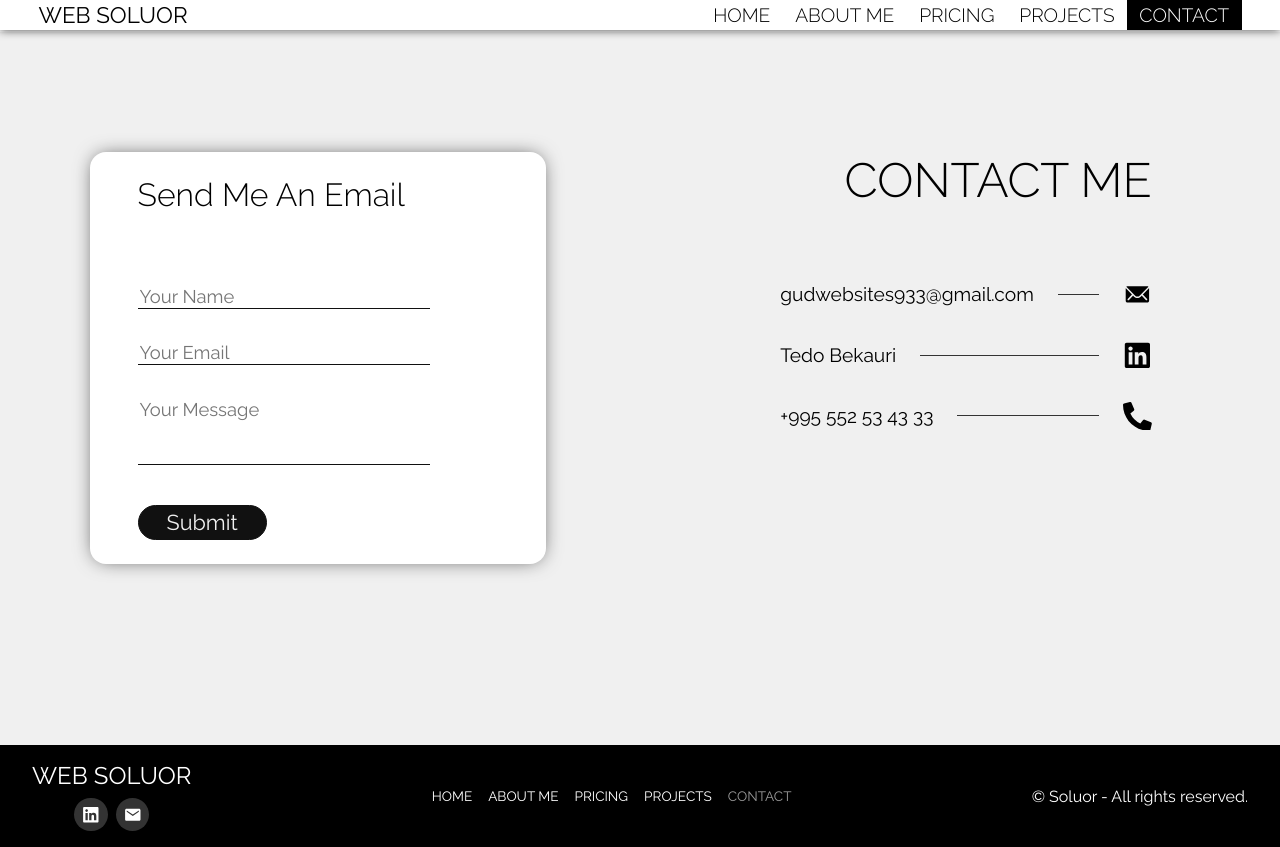
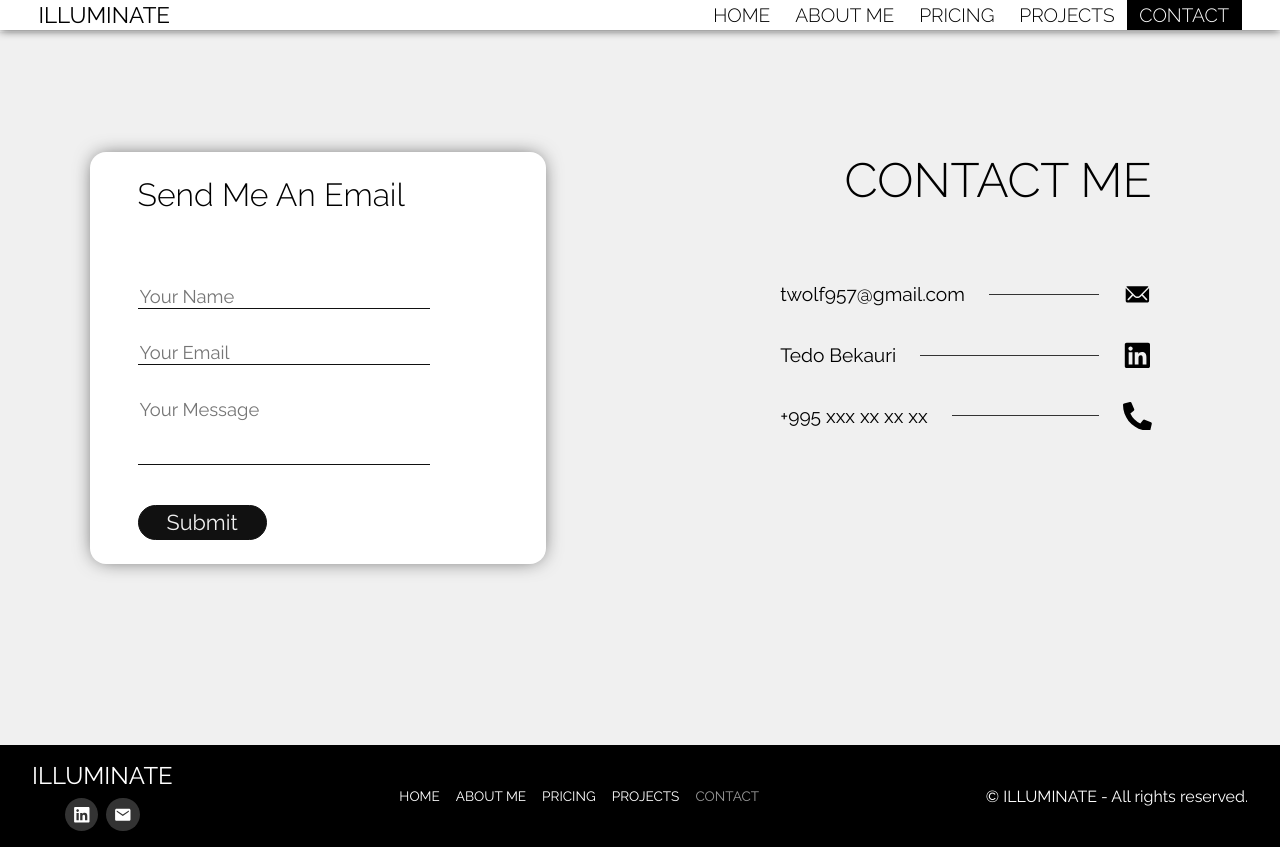
Before and after one commit to MrL1quid/illuminate-prod, a React (Vite) app: page /contact in a window 1280 px wide. Built offline with nearby package versions, Linux system fonts and the light colour scheme.

Commit message:
Name change, Logo change

```diff
--- a/index.html
+++ b/index.html
@@ -2,7 +2,7 @@
 <html lang="en">
   <head>
     <meta charset="UTF-8" />
-    <link rel="icon" type="image/png" href="/soluor.ico" />
+    <link rel="icon" type="image/png" href="/icon.ico" />
     <link rel="preconnect" href="https://fonts.googleapis.com" />
     <link rel="preconnect" href="https://fonts.gstatic.com" crossorigin />
     <link
@@ -10,7 +10,7 @@
       rel="stylesheet"
     />
     <meta name="viewport" content="width=device-width, initial-scale=1.0" />
-    <title>WEB SOLUOR</title>
+    <title>ILLUMINATE</title>
   </head>
   <body>
     <div id="root"></div>
--- a/src/Components/Footer.jsx
+++ b/src/Components/Footer.jsx
@@ -17,7 +17,7 @@ const Footer = () => {
   return (
     <div className={styles.footer}>
       <div className={styles["logo-holder"]}>
-        <h3>WEB SOLUOR</h3>
+        <h3>ILLUMINATE</h3>
         <div>
           <button onClick={()=> btnhandler('https://www.linkedin.com/in/tedo-bekauri-707a05271')}><FaLinkedin/></button>
           <button onClick={emailHandler}><IoMdMail/></button>
@@ -30,7 +30,7 @@ const Footer = () => {
         <Link to={"/projects"} onClick={window.scrollTo({top: 0})} className={location.pathname === '/projects' ? styles.active : ''}>PROJECTS</Link>
         <Link to={"/contact"} onClick={window.scrollTo({top: 0})} className={location.pathname === '/contact' ? styles.active : ''}>CONTACT</Link>
       </div>
-      <p>&copy; Soluor - All rights reserved.</p>
+      <p>&copy; ILLUMINATE - All rights reserved.</p>
     </div>
   );
 };
--- a/src/Components/Navbar.jsx
+++ b/src/Components/Navbar.jsx
@@ -41,7 +41,7 @@ const Navbar = () => {
   return (
     <div className={styles.nav}>
       <div className={styles["logo"]}>
-        <h3>WEB SOLUOR</h3>
+        <h3>ILLUMINATE</h3>
       </div>
       <div className={styles["navs"]}>
         {!mobile ? (
--- a/src/pages/Contact.jsx
+++ b/src/pages/Contact.jsx
@@ -17,9 +17,9 @@ const Contact = () => {
       </div>
       <div className={styles.contactInfo}>
         <h1>CONTACT ME</h1>
-        <ContactLine icon={<IoIosMail/>} text='gudwebsites933@gmail.com'/>
+        <ContactLine icon={<IoIosMail/>} text='twolf957@gmail.com'/>
         <ContactLine icon={<FaLinkedin/>} text='Tedo Bekauri'/>
-        <ContactLine icon={<FaPhoneAlt/>} text='+995 552 53 43 33'/>
+        <ContactLine icon={<FaPhoneAlt/>} text='+995 xxx xx xx xx'/>
       </div>
     </div>
   );
--- a/src/pages/Home.jsx
+++ b/src/pages/Home.jsx
@@ -6,7 +6,6 @@ import hsp4 from "../imgs/3.jpg";
 import styles from "./Home.module.css";
 import SubPage from "../Components/SubPage";
 import Scroll from "../UI/Scroll";
-import { useMobileContext } from '../Components/ContextHolder'
 
 const Home = () => {
 
@@ -15,7 +14,7 @@ const Home = () => {
       <Scroll/>
       <section className={styles.page}>
         <div className={styles["bg"]} />
-        <h1>WEB SOLUOR</h1>
+        <h1>ILLUMINATE</h1>
         <h2>OFFERING WEB DEVELOPMENT SERVICES TO THE USERS</h2>
       </section>
       <SubPage
```
Also changed, not shown: 2 other files (tests, documents, lock files or other folders).
